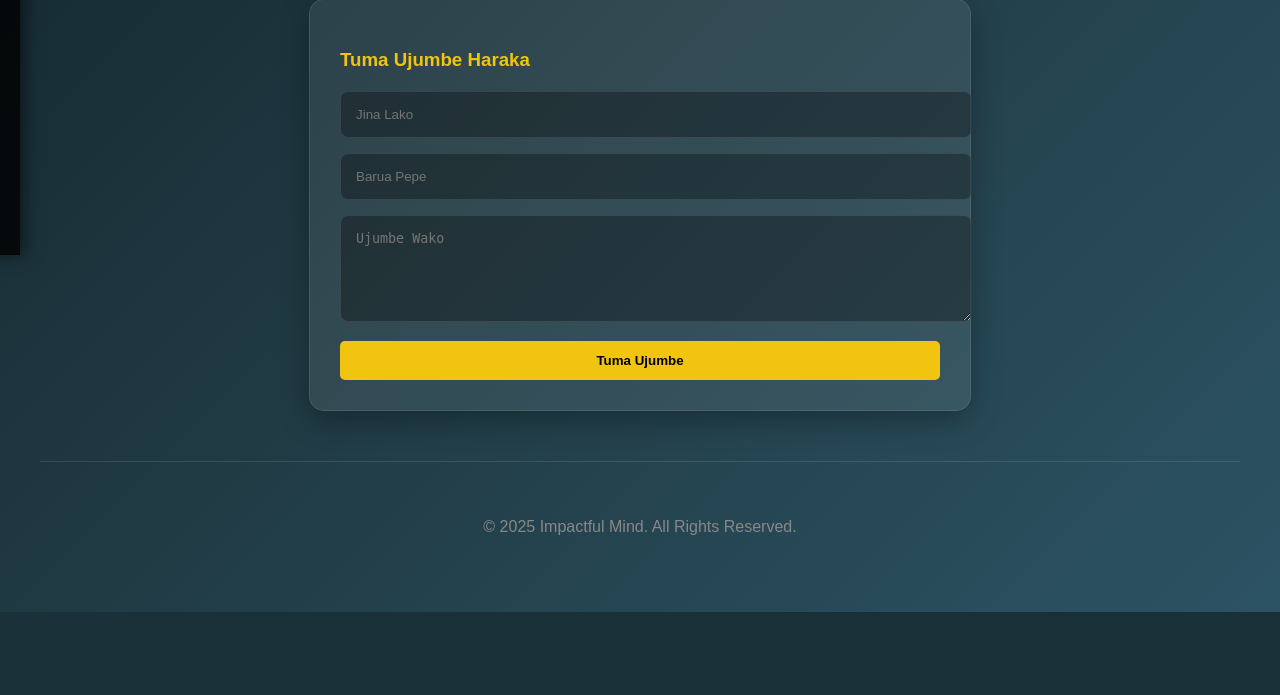
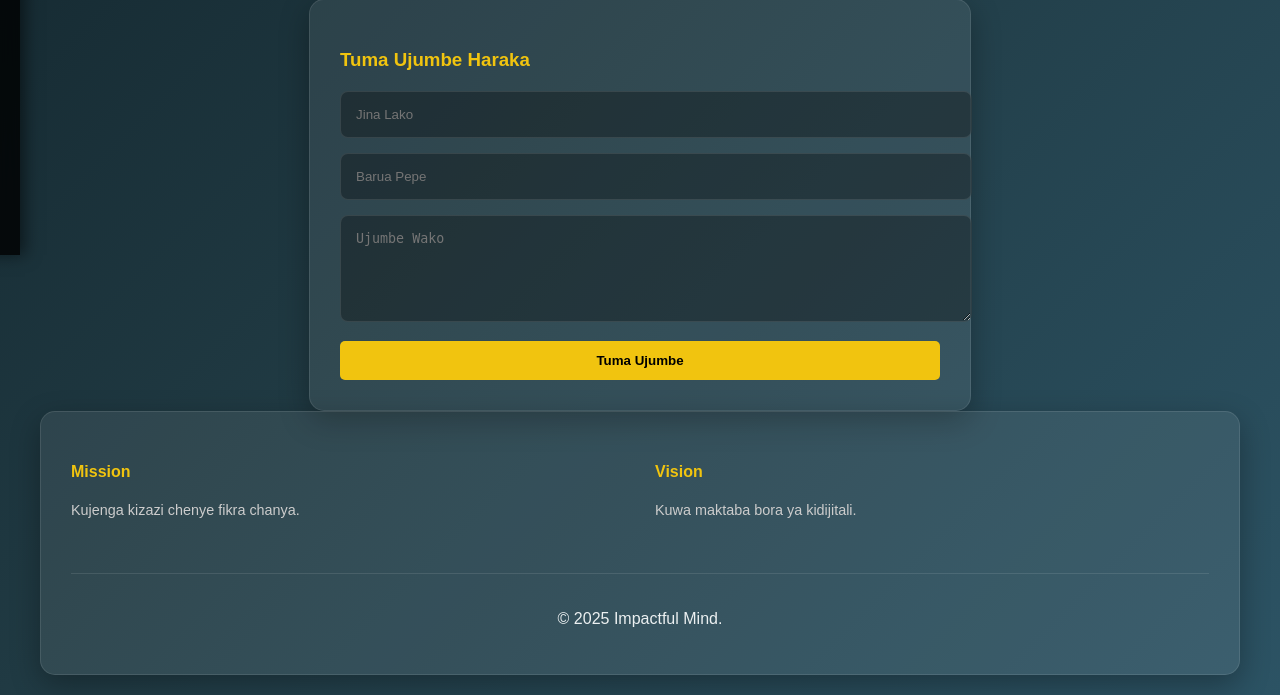
Before and after one commit to abdondismas0-hub/impactful-mind-web, a Flask app: page /contact in a window 1280 px wide. Shown: the part 585-1280 px from the top of the page. Before the commit the page ends 1197 px from the top, so only its background shows below. Run offline with Flask 3, Linux system fonts and the light colour scheme.

Commit message:
Update base.html

```diff
--- a/templates/base.html
+++ b/templates/base.html
@@ -25,20 +25,31 @@
     </nav>
 
     <div class="main-content">
-        {% with messages = get_flashed_messages(with_categories=true) %}
+        {% with messages = get_flashed_messages() %}
             {% if messages %}
-                {% for category, message in messages %}
-                    <div style="padding: 15px; margin-bottom: 20px; border-radius: 8px; background: {{ '#2ecc71' if category=='success' else '#e74c3c' }}; color: white;">
-                        {{ message }}
-                    </div>
+                {% for message in messages %}
+                    <div style="background: rgba(46, 204, 113, 0.2); border: 1px solid #2ecc71; padding: 10px; margin-bottom: 20px; border-radius: 5px;">{{ message }}</div>
                 {% endfor %}
             {% endif %}
         {% endwith %}
 
         {% block content %}{% endblock %}
 
-        <footer style="text-align: center; padding: 40px; color: #888; border-top: 1px solid rgba(255,255,255,0.1); margin-top: 50px;">
-            <p>&copy; 2025 Impactful Mind. All Rights Reserved.</p>
+        <!-- FOOTER DYNAMIC -->
+        <footer class="site-footer">
+            <div class="glass-panel" style="margin-bottom: 0; display: flex; flex-wrap: wrap; gap: 30px; text-align: left;">
+                <div style="flex: 1 1 300px;">
+                    <h4 style="color: var(--accent);">Mission</h4>
+                    <p style="font-size: 0.9rem; color: #ccc;">{{ about_info.mission if about_info else 'Mission yetu itaonekana hapa.' }}</p>
+                </div>
+                <div style="flex: 1 1 300px;">
+                    <h4 style="color: var(--accent);">Vision</h4>
+                    <p style="font-size: 0.9rem; color: #ccc;">{{ about_info.vision if about_info else 'Vision yetu itaonekana hapa.' }}</p>
+                </div>
+                <div style="flex: 1 1 100%; text-align: center; border-top: 1px solid rgba(255,255,255,0.1); padding-top: 20px; margin-top: 10px;">
+                    <p>&copy; 2025 Impactful Mind.</p>
+                </div>
+            </div>
         </footer>
     </div>
 
```
